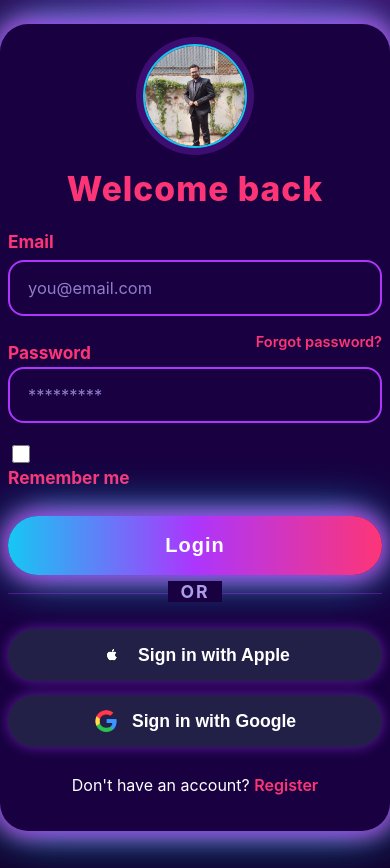
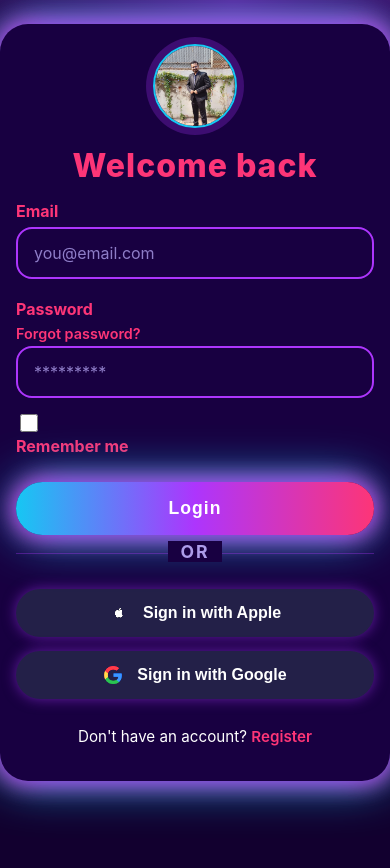
Before and after one commit to razilchristian/razilnewportfolio, a plain HTML site: page login.html in a window 390 px wide. Drawn offline with Linux system fonts and the light colour scheme.

Commit message:
Add files via upload

```diff
--- a/login.html
+++ b/login.html
@@ -197,23 +197,57 @@
     .auth-message a:focus {
       text-decoration: underline;
     }
-    .footer {
-      color: #ad9dea;
-      text-align: center;
-      margin-top: 42px;
-      font-size: 1em;
-      user-select: none;
-      padding-bottom: 14px;
-      font-family: 'Inter', sans-serif;
-    }
+
+    /* Responsive Styles */
     @media (max-width: 480px) {
       .auth-container {
-        max-width: 98vw;
-        padding: 20px 8px;
+        max-width: 95vw;
+        padding: 20px 16px;
         margin: 24px auto 18px auto;
       }
       .auth-title {
-        font-size: 2.1rem;
+        font-size: 2rem;
+      }
+      .auth-avatar {
+        width: 80px;
+        height: 80px;
+        margin-bottom: 18px;
+      }
+      .auth-form label {
+        font-size: 1rem;
+        margin-top: 16px;
+        margin-bottom: 6px;
+      }
+      .auth-form input[type="email"],
+      .auth-form input[type="password"] {
+        padding: 14px 16px;
+        font-size: 1rem;
+      }
+      .input-row {
+        flex-direction: column;
+        align-items: flex-start;
+        gap: 6px;
+        font-size: 0.9rem;
+      }
+      .input-row .forgot-link {
+        font-size: 0.9rem;
+        padding-left: 0;
+      }
+      .btn-glow {
+        font-size: 1.1em;
+        padding: 16px 0;
+      }
+      .auth-btn-secondary {
+        font-size: 1em;
+        padding: 14px 0;
+        width: 100%;
+      }
+      .auth-btn-secondary img {
+        width: 20px;
+        height: 20px;
+      }
+      .auth-message {
+        font-size: 0.95rem;
       }
     }
   </style>
```
Also changed, not shown: register.html (+2 -1 lines), style.css (+20 -3 lines).
